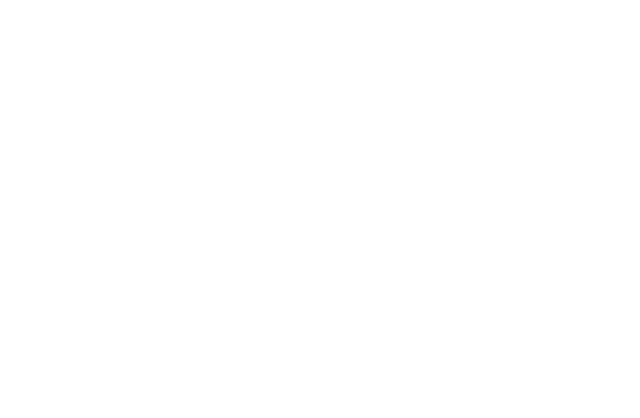
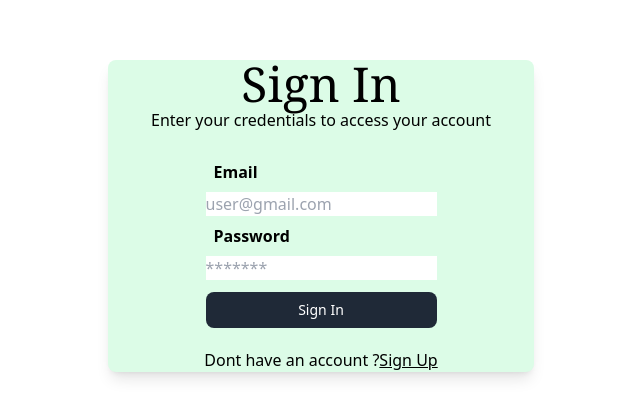
Before and after one commit to Priyans4475/PaymentApp, a React (Vite) app in the folder frontend/paytm/: page / in a window 1280 px wide. Before the commit this address had no page. Shown: the part 184-602 px from the top of the page, without its empty margins (319-959 px from the left). Built offline with nearby package versions, Linux system fonts and the light colour scheme.

Commit message:
sort user

```diff
--- a/frontend/paytm/src/App.jsx
+++ b/frontend/paytm/src/App.jsx
@@ -13,7 +13,7 @@ const App = () => {
   <Routes>
     <Route path='/signup' element={<Register/> }/>
     <Route path='/dashboard' element={<Dashboard/>}/>
-    <Route path='/signin' element={<Login/>}/>
+    <Route path='/' element={<Login/>}/>
     <Route path='/send' element={<Sendmoney/>}  />
 
   </Routes>
--- a/frontend/paytm/src/components/Logout.jsx
+++ b/frontend/paytm/src/components/Logout.jsx
@@ -7,7 +7,7 @@ const Logout = () => {
   const navigate = useNavigate();
   function handleLogOut() {
     localStorage.removeItem("token"); // Corrected line
-    navigate("/signin") // Corrected line - typo in "/signin" instead of "/sigin"
+    navigate("/") // Corrected line - typo in "/signin" instead of "/sigin"
   }
 
   return (
--- a/frontend/paytm/src/pages/Login.jsx
+++ b/frontend/paytm/src/pages/Login.jsx
@@ -20,7 +20,7 @@ const Login = () => {
       setusername(e.target.value)
     }
     }
-    inputheader={'Email'} type={'email'} placeholder={'abc@gmail.com'}/>
+    inputheader={'Email'} type={'email'} placeholder={'user@gmail.com'}/>
     <Inputbox
     onchange={(e)=>{
       setpassword(e.target.value)
--- a/frontend/paytm/src/pages/Register.jsx
+++ b/frontend/paytm/src/pages/Register.jsx
@@ -23,11 +23,11 @@ const Register = () => {
 <Inputbox onchange={e=>{
   setfirstname(e.target.value)
 }}
-inputheader={'First Name'} type={'text'} placeholder={'Kalu'}/>
+inputheader={'First Name'} type={'text'} placeholder={'Firstname'}/>
 <Inputbox  onchange={e=>{
   setlastname(e.target.value)
 }}
- inputheader={'Last Name'} type={'text'} placeholder={'madari'}/>
+ inputheader={'Last Name'} type={'text'} placeholder={'lastname'}/>
 <Inputbox
 onchange={e=>{
   setusername(e.target.value)
@@ -50,7 +50,7 @@ onchange={e=>{
 }} label={'Sign Up'}/>
 </div>
 
-<Buttondown label={'Already have an account ?'} buttontext={'Sign In'} to={'/signin'}/>
+<Buttondown label={'Already have an account ?'} buttontext={'Sign In'} to={'/'}/>
 </div>
 </div>
   )
--- a/frontend/paytm/src/pages/Sendmoney.jsx
+++ b/frontend/paytm/src/pages/Sendmoney.jsx
@@ -4,12 +4,14 @@
 import { useSearchParams } from 'react-router-dom';
 import axios from "axios";
 import { useState } from 'react';
+import { useNavigate } from "react-router-dom";
 
 const SendMoney = () => {
     const [searchParams] = useSearchParams();
     const id = searchParams.get("id");
     const name = searchParams.get("name");
     const [amount, setAmount] = useState(0);
+    const navigate = useNavigate();
 
     return <div class="flex justify-center h-screen bg-gray-100">
         <div className="h-full flex flex-col justify-center">
@@ -53,6 +55,8 @@ const SendMoney = () => {
                                 Authorization: "Bearer " + localStorage.getItem("token")
                             }
                         })
+
+                        navigate("/dashboard")
                     }} class="justify-center rounded-md text-sm font-medium ring-offset-background transition-colors h-10 px-4 py-2 w-full bg-green-500 text-white">
                         Initiate Transfer
                     </button>
```
Also changed, not shown: 1 other file (tests, documents, lock files or other folders).
